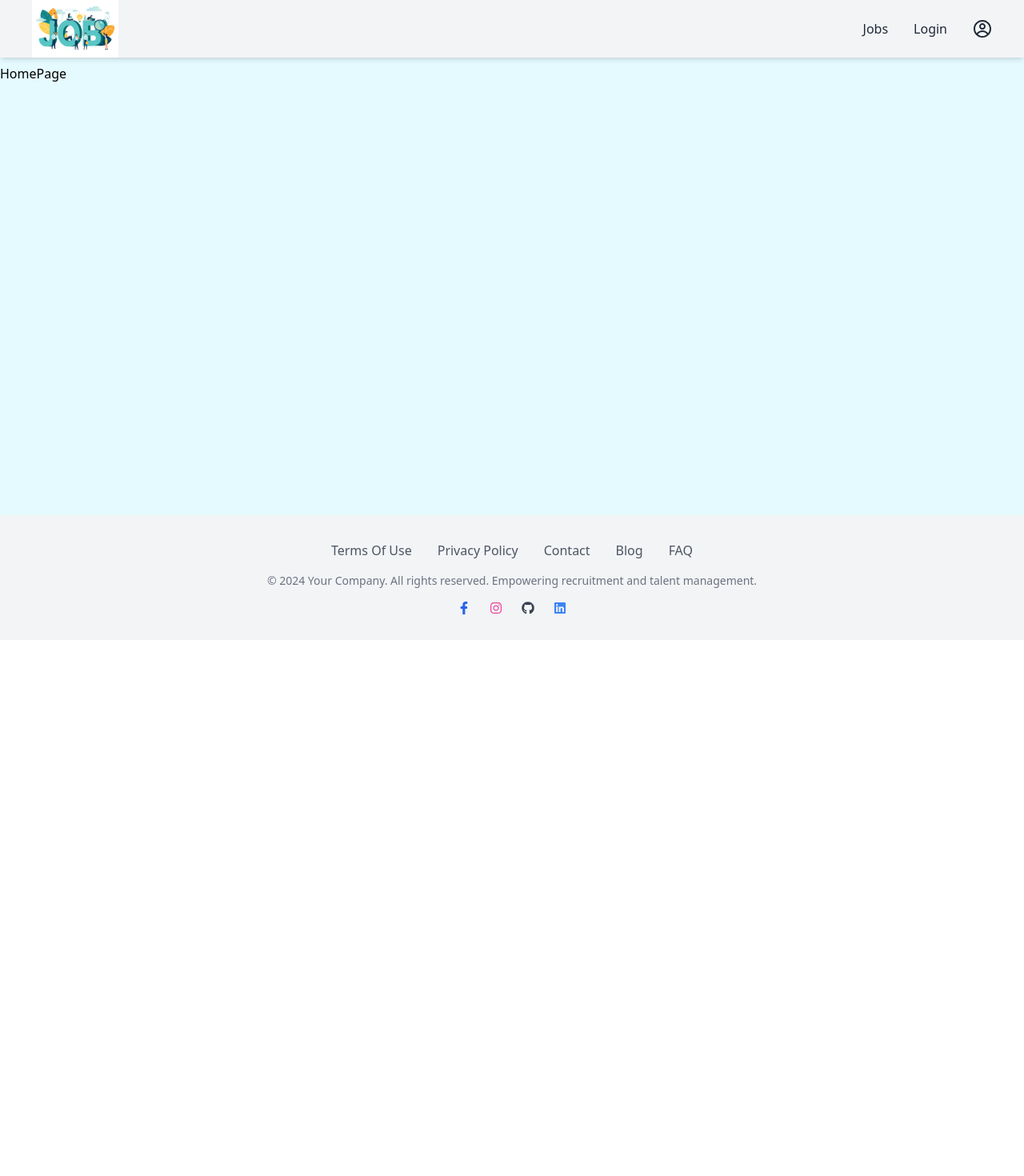
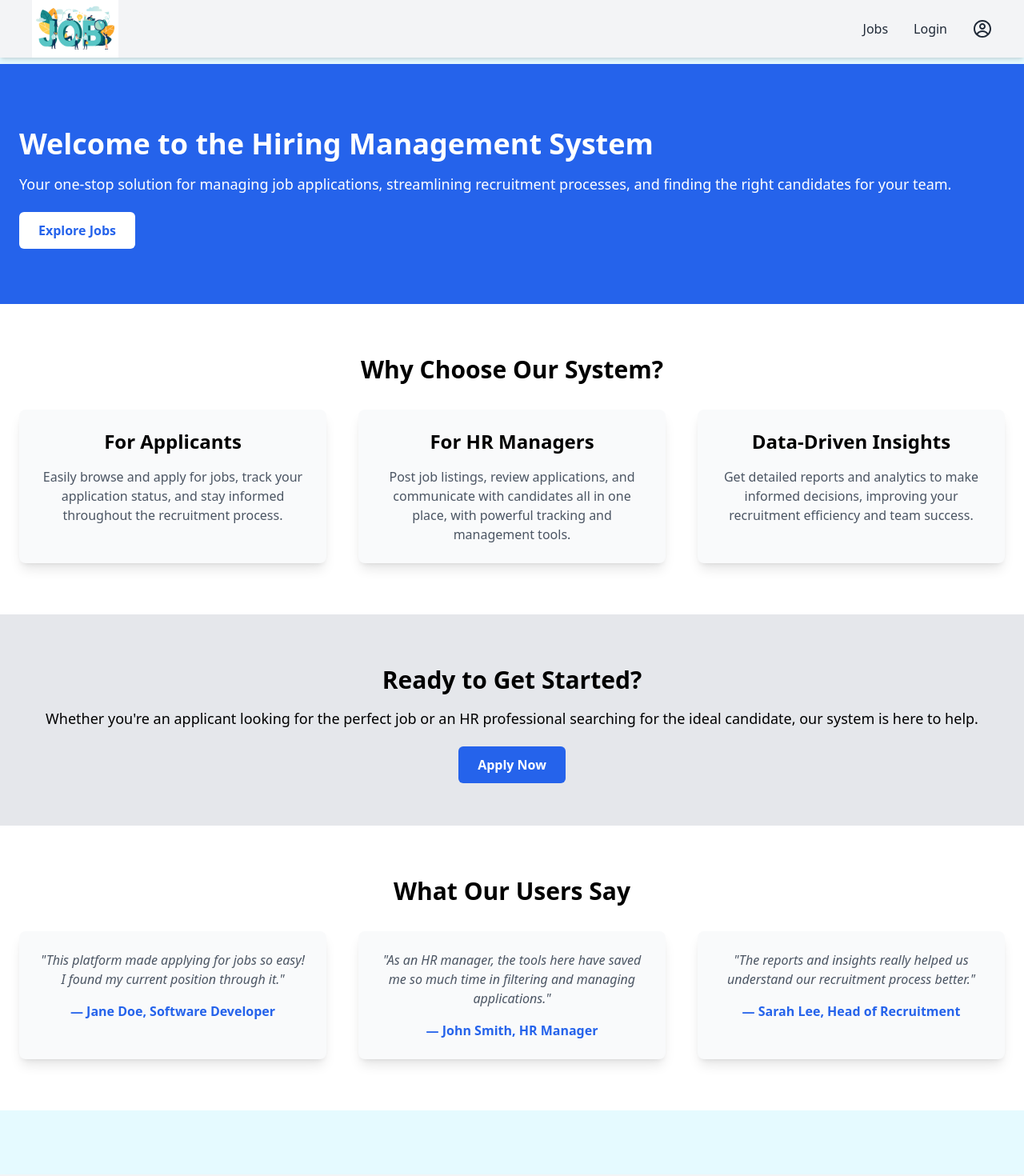
Before and after one commit to gr7800/Hiring_Managment_System, a React (Vite) app in the folder hiring-management-client/: page / in a window 1280 px wide. Shown: the top 1470 px of the page at 80% size. Before the commit the page ends 800 px from the top, so only its background shows below. Built offline with nearby package versions, Linux system fonts and the light colour scheme.

Commit message:
Home Page created

```diff
--- a/hiring-management-client/src/pages/HomePage.jsx
+++ b/hiring-management-client/src/pages/HomePage.jsx
@@ -1,9 +1,70 @@
-import React from 'react'
+import React from 'react';
+import { Link } from "react-router-dom"; ``
+const Home = () => {
+  return (
+    <div className="min-h-screen bg-gray-100">
+      <section className="bg-blue-600 text-white py-20">
+        <div className="container mx-auto px-6">
+          <h1 className="text-4xl font-bold mb-4">Welcome to the Hiring Management System</h1>
+          <p className="text-lg mb-8">
+            Your one-stop solution for managing job applications, streamlining recruitment processes, and finding the right candidates for your team.
+          </p>
+          <Link to="/jobs" className="bg-white text-blue-600 px-6 py-3 rounded-md font-semibold hover:bg-gray-200">
+            Explore Jobs
+          </Link>
+        </div>
+      </section>
 
-const HomePage = () => {
-  return (
-    <div>HomePage</div>
-  )
-}
+      <section className="py-16 bg-white">
+        <div className="container mx-auto px-6 text-center">
+          <h2 className="text-3xl font-bold mb-8">Why Choose Our System?</h2>
+          <div className="grid grid-cols-1 md:grid-cols-3 gap-10">
+            <div className="p-6 bg-gray-50 rounded-lg shadow-lg">
+              <h3 className="text-2xl font-semibold mb-4">For Applicants</h3>
+              <p className="text-gray-600">Easily browse and apply for jobs, track your application status, and stay informed throughout the recruitment process.</p>
+            </div>
+            <div className="p-6 bg-gray-50 rounded-lg shadow-lg">
+              <h3 className="text-2xl font-semibold mb-4">For HR Managers</h3>
+              <p className="text-gray-600">Post job listings, review applications, and communicate with candidates all in one place, with powerful tracking and management tools.</p>
+            </div>
+            <div className="p-6 bg-gray-50 rounded-lg shadow-lg">
+              <h3 className="text-2xl font-semibold mb-4">Data-Driven Insights</h3>
+              <p className="text-gray-600">Get detailed reports and analytics to make informed decisions, improving your recruitment efficiency and team success.</p>
+            </div>
+          </div>
+        </div>
+      </section>
+      <section className="bg-gray-200 py-16">
+        <div className="container mx-auto px-6 text-center">
+          <h2 className="text-3xl font-bold mb-4">Ready to Get Started?</h2>
+          <p className="text-lg mb-8">Whether you're an applicant looking for the perfect job or an HR professional searching for the ideal candidate, our system is here to help.</p>
+          <Link to="/job" className="bg-blue-600 text-white px-6 py-3 rounded-md font-semibold hover:bg-blue-700">
+            Apply Now
+          </Link>
+        </div>
+      </section>
 
-export default HomePage
+      <section className="py-16 bg-white">
+        <div className="container mx-auto px-6 text-center">
+          <h2 className="text-3xl font-bold mb-8">What Our Users Say</h2>
+          <div className="grid grid-cols-1 md:grid-cols-2 lg:grid-cols-3 gap-10">
+            <div className="bg-gray-50 p-6 rounded-lg shadow-lg">
+              <p className="italic text-gray-600">"This platform made applying for jobs so easy! I found my current position through it."</p>
+              <h4 className="text-blue-600 font-semibold mt-4">— Jane Doe, Software Developer</h4>
+            </div>
+            <div className="bg-gray-50 p-6 rounded-lg shadow-lg">
+              <p className="italic text-gray-600">"As an HR manager, the tools here have saved me so much time in filtering and managing applications."</p>
+              <h4 className="text-blue-600 font-semibold mt-4">— John Smith, HR Manager</h4>
+            </div>
+            <div className="bg-gray-50 p-6 rounded-lg shadow-lg">
+              <p className="italic text-gray-600">"The reports and insights really helped us understand our recruitment process better."</p>
+              <h4 className="text-blue-600 font-semibold mt-4">— Sarah Lee, Head of Recruitment</h4>
+            </div>
+          </div>
+        </div>
+      </section>
+    </div>
+  );
+};
+
+export default Home;
```
